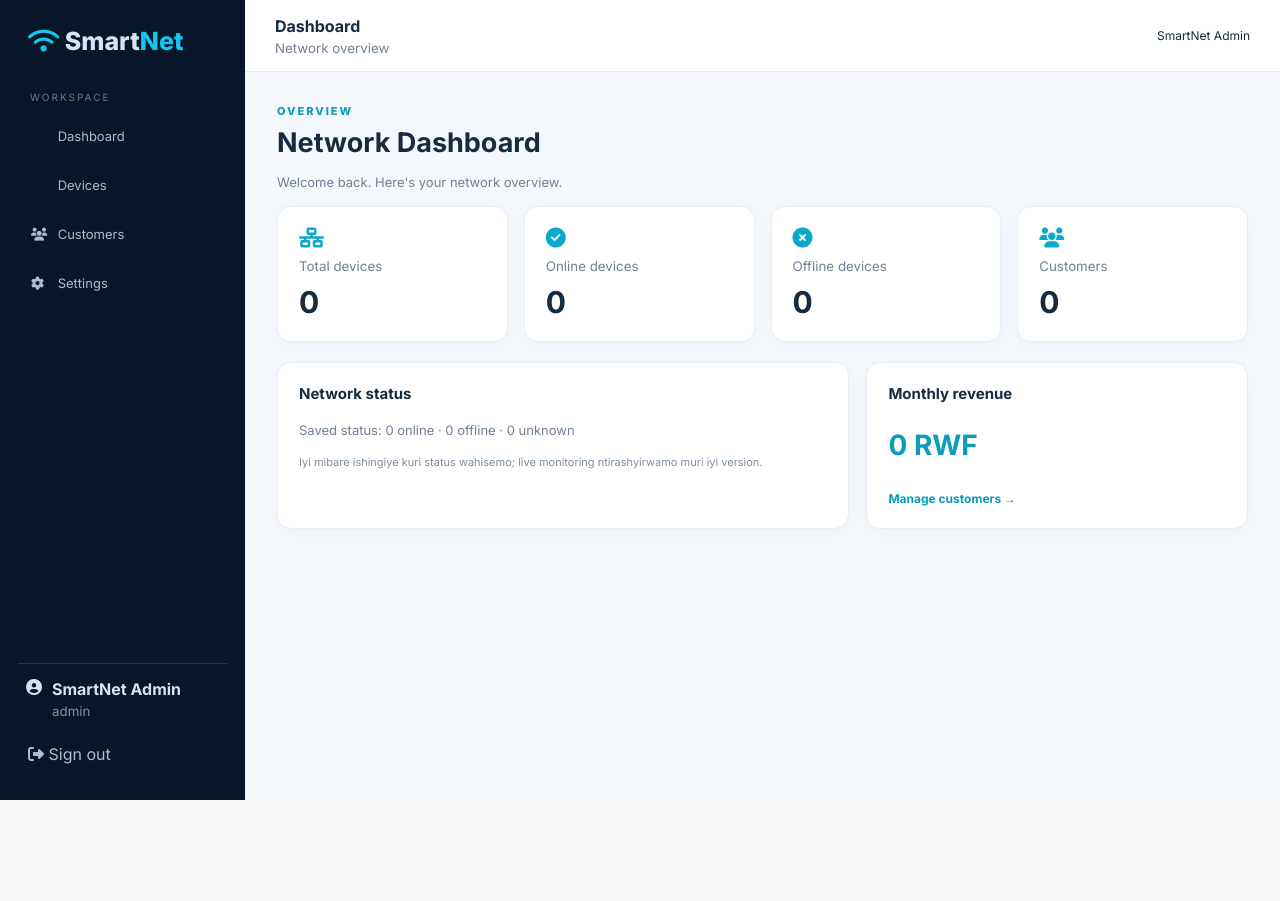
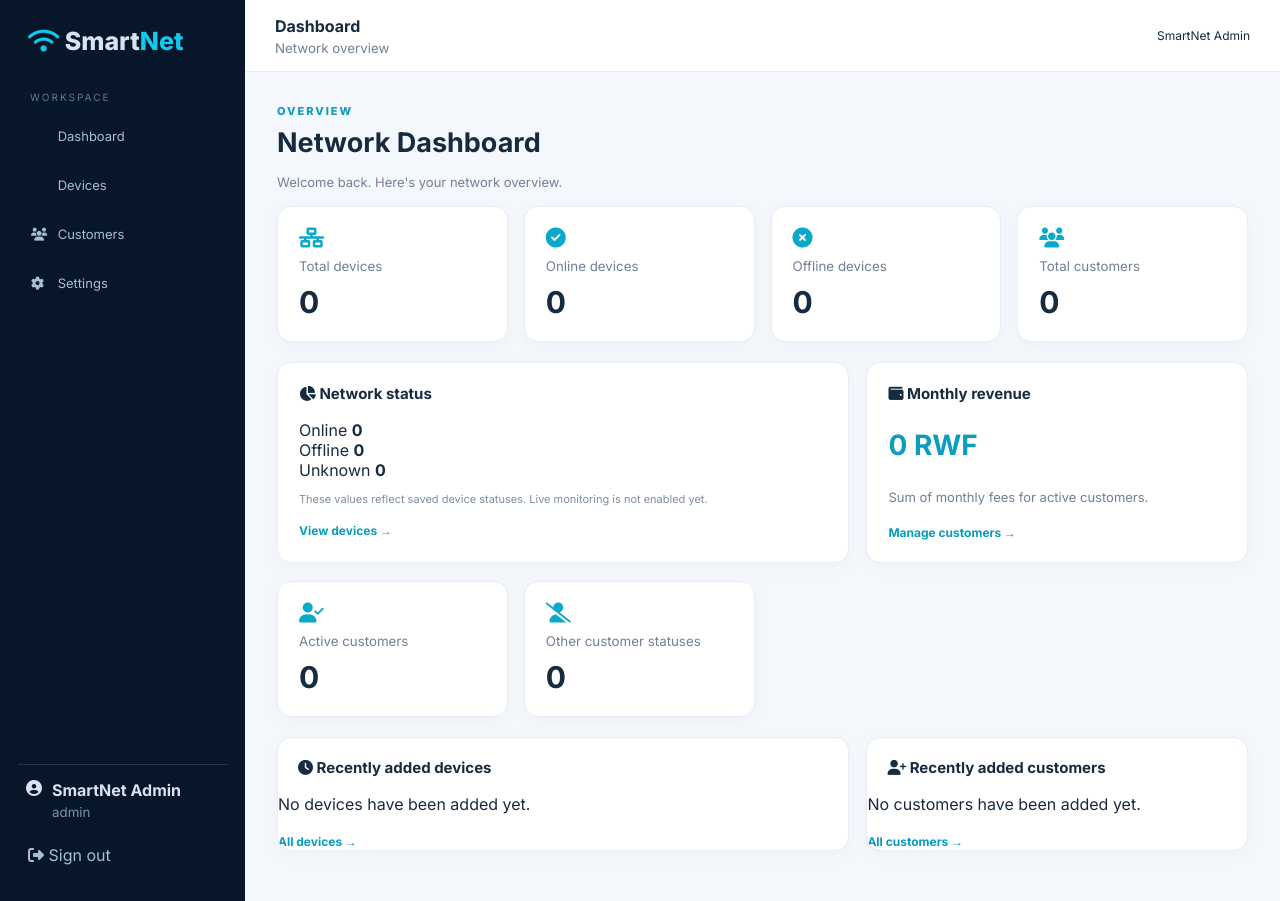
Before and after one commit to nkurunzizakelvin879-ops/SmartNet, a Flask app: page /dashboard in a window 1280 px wide. Before the commit the page ends 800 px from the top, so only its background shows below. Run offline with Flask 3, Linux system fonts and the light colour scheme; a user stored in the database is signed in.

Commit message:
Redesign dashboard overview and recent lists

```diff
--- a/templates/dashboard.html
+++ b/templates/dashboard.html
@@ -1,2 +1,31 @@
-{% extends "base.html" %}{% block title %}Dashboard | SmartNet{% endblock %}{% block content %}<div class="app-shell">{% include "_sidebar.html" %}<main class="main-area"><header class="topbar"><button class="menu-toggle" id="menuToggle"><i class="fa-solid fa-bars"></i></button><div><b>Dashboard</b><small>Network overview</small></div><span class="user-pill">{{ user.full_name }}</span></header><div class="page-content"><div class="page-heading"><div><p class="eyebrow">OVERVIEW</p><h1>Network Dashboard</h1><p class="muted">Welcome back. Here's your network overview.</p></div></div><section class="metrics-grid">
-<article class="metric"><i class="fa-solid fa-network-wired"></i><small>Total devices</small><strong>{{ total_devices }}</strong></article><article class="metric"><i class="fa-solid fa-circle-check"></i><small>Online devices</small><strong>{{ online_devices }}</strong></article><article class="metric"><i class="fa-solid fa-circle-xmark"></i><small>Offline devices</small><strong>{{ offline_devices }}</strong></article><article class="metric"><i class="fa-solid fa-users"></i><small>Customers</small><strong>{{ total_customers }}</strong></article></section><section class="content-grid"><article class="panel"><h2>Network status</h2><p class="muted">Saved status: {{ online_devices }} online · {{ offline_devices }} offline · {{ total_devices-online_devices-offline_devices }} unknown</p><p class="note">Iyi mibare ishingiye kuri status wahisemo; live monitoring ntirashyirwamo muri iyi version.</p></article><article class="panel"><h2>Monthly revenue</h2><strong class="revenue">{{ "{:,.0f}".format(monthly_revenue or 0) }} RWF</strong><a class="text-link" href="{{ url_for('customers.index') }}">Manage customers →</a></article></section></div></main></div>{% endblock %}
+{% extends "base.html" %}
+{% block title %}Dashboard | SmartNet{% endblock %}
+{% block content %}
+<div class="app-shell">
+{% include "_sidebar.html" %}
+<main class="main-area">
+<header class="topbar"><button class="menu-toggle" id="menuToggle"><i class="fa-solid fa-bars"></i></button><div><b>Dashboard</b><small>Network overview</small></div><span class="user-pill">{{ user.full_name }}</span></header>
+<div class="page-content">
+<div class="page-heading"><div><p class="eyebrow">OVERVIEW</p><h1>Network Dashboard</h1><p class="muted">Welcome back. Here's your network overview.</p></div></div>
+<section class="metrics-grid dashboard-metrics">
+<article class="metric"><i class="fa-solid fa-network-wired"></i><small>Total devices</small><strong>{{ total_devices }}</strong></article>
+<article class="metric"><i class="fa-solid fa-circle-check"></i><small>Online devices</small><strong>{{ online_devices }}</strong></article>
+<article class="metric"><i class="fa-solid fa-circle-xmark"></i><small>Offline devices</small><strong>{{ offline_devices }}</strong></article>
+<article class="metric"><i class="fa-solid fa-users"></i><small>Total customers</small><strong>{{ total_customers }}</strong></article>
+</section>
+<section class="content-grid dashboard-summary">
+<article class="panel"><h2><i class="fa-solid fa-chart-pie"></i> Network status</h2>
+<div class="status-summary"><div><span class="status-dot online"></span> Online <strong>{{ online_devices }}</strong></div><div><span class="status-dot offline"></span> Offline <strong>{{ offline_devices }}</strong></div><div><span class="status-dot unknown"></span> Unknown <strong>{{ unknown_devices }}</strong></div></div>
+<p class="note">These values reflect saved device statuses. Live monitoring is not enabled yet.</p><a class="text-link" href="{{ url_for('devices.index') }}">View devices →</a></article>
+<article class="panel"><h2><i class="fa-solid fa-wallet"></i> Monthly revenue</h2><strong class="revenue">{{ "{:,.0f}".format(monthly_revenue or 0) }} RWF</strong><p class="muted">Sum of monthly fees for active customers.</p><a class="text-link" href="{{ url_for('customers.index') }}">Manage customers →</a></article>
+</section>
+<section class="metrics-grid customer-mini-grid">
+<article class="metric"><i class="fa-solid fa-user-check"></i><small>Active customers</small><strong>{{ active_customers }}</strong></article>
+<article class="metric"><i class="fa-solid fa-user-slash"></i><small>Other customer statuses</small><strong>{{ inactive_customers }}</strong></article>
+</section>
+<section class="content-grid dashboard-recent">
+<article class="panel table-panel"><h2><i class="fa-solid fa-clock"></i> Recently added devices</h2>{% if recent_devices %}<div class="table-scroll"><table><thead><tr><th>Name</th><th>Type</th><th>IP address</th><th>Status</th></tr></thead><tbody>{% for device in recent_devices %}<tr><td>{{ device.name }}</td><td>{{ device.device_type }}</td><td>{{ device.ip_address or '—' }}</td><td><span class="status-tag {{ device.status|lower }}">{{ device.status }}</span></td></tr>{% endfor %}</tbody></table></div>{% else %}<p class="empty-state">No devices have been added yet.</p>{% endif %}<a class="text-link table-link" href="{{ url_for('devices.index') }}">All devices →</a></article>
+<article class="panel table-panel"><h2><i class="fa-solid fa-user-plus"></i> Recently added customers</h2>{% if recent_customers %}<div class="table-scroll"><table><thead><tr><th>Name</th><th>Plan</th><th>Status</th></tr></thead><tbody>{% for customer in recent_customers %}<tr><td>{{ customer.full_name }}</td><td>{{ customer.plan or '—' }}</td><td><span class="status-tag {{ customer.status|lower }}">{{ customer.status }}</span></td></tr>{% endfor %}</tbody></table></div>{% else %}<p class="empty-state">No customers have been added yet.</p>{% endif %}<a class="text-link table-link" href="{{ url_for('customers.index') }}">All customers →</a></article>
+</section>
+</div></main></div>
+{% endblock %}
```
